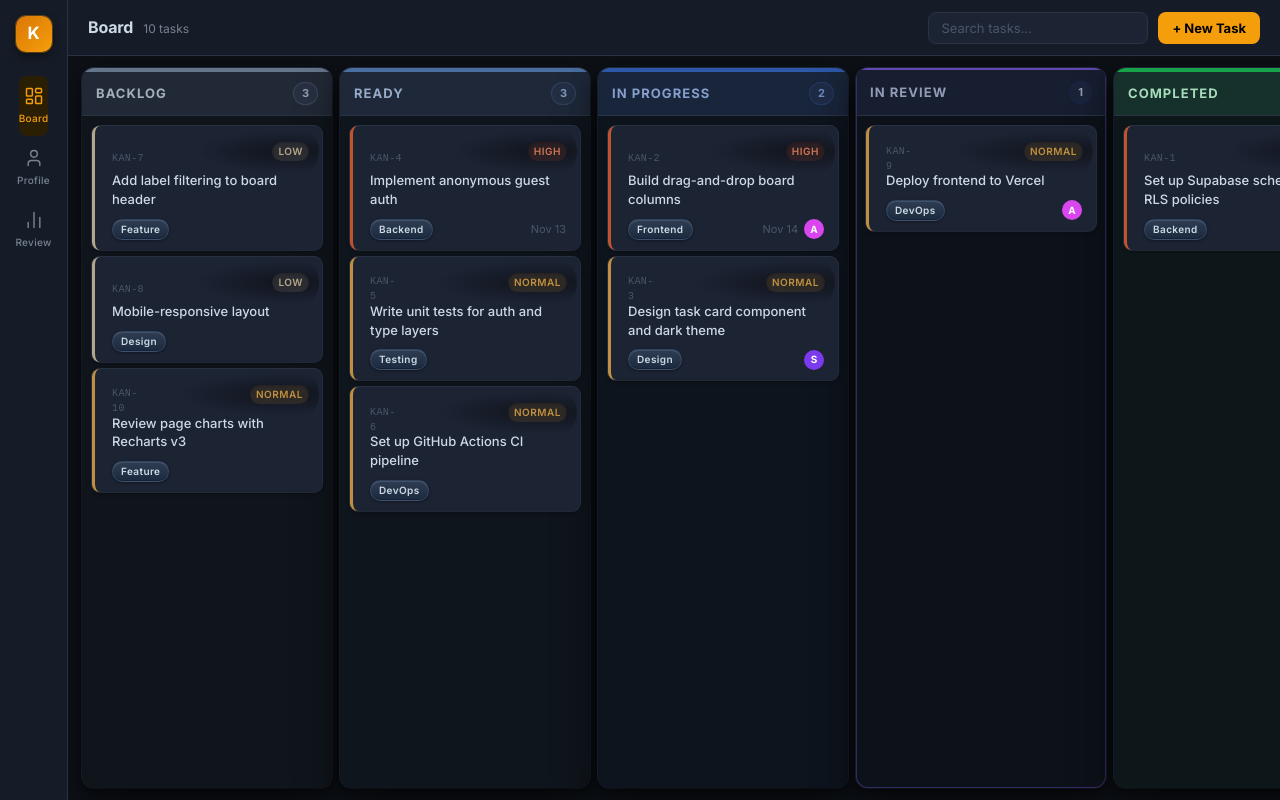
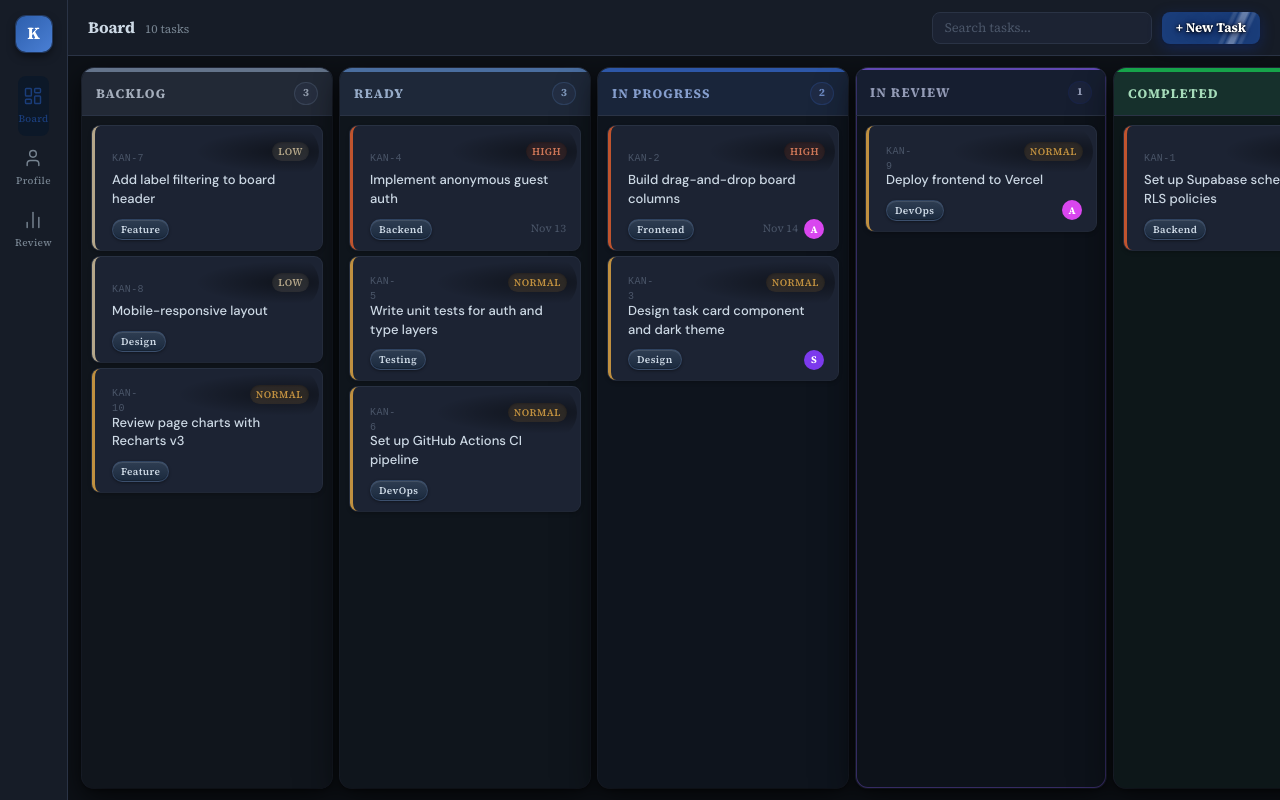
Before and after one commit to Stratos112/kanban, a React (Vite) app: page / in a window 1280 px wide. Built offline with nearby package versions, Linux system fonts and the light colour scheme; no server answers.

Commit message:
font and style

```diff
--- a/src/components/board/TaskCard.module.css
+++ b/src/components/board/TaskCard.module.css
@@ -89,6 +89,7 @@
 .body { flex: 1; margin-top: -12px; }
 
 .title {
+  font-family: var(--font-sans);
   font-size: 13px;
   font-weight: 500;
   color: var(--color-text);
@@ -97,6 +98,7 @@
 }
 
 .question {
+  font-family: var(--font-sans);
   font-size: 13px;
   font-weight: 600;
   color: var(--color-text);
@@ -105,6 +107,7 @@
 }
 
 .answer {
+  font-family: var(--font-sans);
   font-size: 12px;
   color: var(--color-text-muted);
   margin: 4px 0 0;
--- a/src/components/layout/Sidebar.module.css
+++ b/src/components/layout/Sidebar.module.css
@@ -14,14 +14,14 @@
   width: 36px;
   height: 36px;
   border-radius: 10px;
-  background: linear-gradient(135deg, #d97706, #f59e0b);
+  background: linear-gradient(135deg, #2d5fad, #4a7fd4);
   color: #fff;
   font-weight: 700;
   font-size: 17px;
   display: flex;
   align-items: center;
   justify-content: center;
-  box-shadow: 0 0 0 1px rgba(245, 158, 11, 0.3), var(--shadow-md);
+  box-shadow: 0 0 0 1px rgba(61, 110, 192, 0.4), var(--shadow-md);
   margin-bottom: 24px;
 }
 
--- a/src/index.css
+++ b/src/index.css
@@ -1,4 +1,4 @@
-@import url('https://fonts.googleapis.com/css2?family=Inter:wght@400;500;600;700&display=swap');
+@import url('https://fonts.googleapis.com/css2?family=Source+Serif+4:opsz,wght@8..60,400;8..60,500;8..60,600;8..60,700&family=DM+Sans:opsz,wght@9..40,400;9..40,500;9..40,600;9..40,700&display=swap');
 
 :root {
   /* ── Surfaces ─────────────────────────────────────── */
@@ -16,10 +16,10 @@
   --color-text-muted:     #768390;
   --color-text-subtle:    #4a5568;
 
-  /* ── Accent (UI chrome — gold amber) ──────────────── */
-  --color-accent:         #f59e0b;
-  --color-accent-hover:   #d97706;
-  --color-accent-subtle:  #2a1f04;
+  /* ── Accent (UI chrome — blue steel) ──────────────── */
+  --color-accent:         #1a3d7a;
+  --color-accent-hover:   #132f68;
+  --color-accent-subtle:  #0c1828;
 
   /* ── Semantic ─────────────────────────────────────── */
   --color-danger:         #ef4444;
@@ -53,10 +53,11 @@
   --radius-lg: 12px;
 
   /* ── Typography ───────────────────────────────────── */
-  --font-sans: 'Inter', system-ui, -apple-system, sans-serif;
-  --font-mono: 'JetBrains Mono', ui-monospace, monospace;
+  --font-sans:  'DM Sans', system-ui, -apple-system, sans-serif;
+  --font-serif: 'Source Serif 4', Georgia, serif;
+  --font-mono:  'JetBrains Mono', ui-monospace, monospace;
 
-  font-family: var(--font-sans);
+  font-family: var(--font-serif);
   font-size: 14px;
   line-height: 1.5;
   color: var(--color-text);
@@ -72,6 +73,7 @@ body  { margin: 0; }
 
 h1, h2, h3, h4, h5, h6 {
   margin: 0;
+  font-family: var(--font-sans);
   font-weight: 600;
   color: var(--color-text);
   line-height: 1.25;
--- a/src/pages/BoardPage.module.css
+++ b/src/pages/BoardPage.module.css
@@ -35,6 +35,7 @@
 }
 
 .title {
+  font-family: var(--font-serif);
   font-size: 16px;
   font-weight: 700;
   letter-spacing: -0.01em;
@@ -65,17 +66,37 @@
   height: 32px;
   padding: 0 14px;
   border-radius: var(--radius-md);
-  background: var(--color-accent);
-  color: #000;
+  background:
+    linear-gradient(
+      115deg,
+      transparent 62%,
+      rgba(210,220,240,0.15) 64%,
+      rgba(210,220,240,0.15) 66%,
+      transparent 68%,
+      rgba(210,220,240,0.42) 72%,
+      rgba(210,220,240,0.42) 76%,
+      transparent 79%,
+      rgba(210,220,240,0.15) 81%,
+      rgba(210,220,240,0.15) 83%,
+      transparent 85%
+    ),
+    var(--color-accent);
+  border: 1px solid rgba(255,255,255,0.25);
+  border-bottom-color: rgba(0,0,0,0.3);
+  box-shadow:
+    0 4px 14px rgba(20,50,140,0.45),
+    0 1px 3px rgba(0,0,0,0.3);
+  color: #fff;
   font-size: 13px;
   font-weight: 700;
+  text-shadow: 0 1px 4px rgba(0,0,0,0.9), 0 0 12px rgba(0,10,60,0.8), 0 0 2px rgba(0,0,0,0.9);
   border: none;
-  transition: background 0.15s, transform 0.1s;
+  transition: filter 0.15s, transform 0.1s;
   white-space: nowrap;
 }
 
 .addButton:hover {
-  background: var(--color-accent-hover);
+  filter: brightness(1.1);
   transform: translateY(-1px);
 }
 
```
